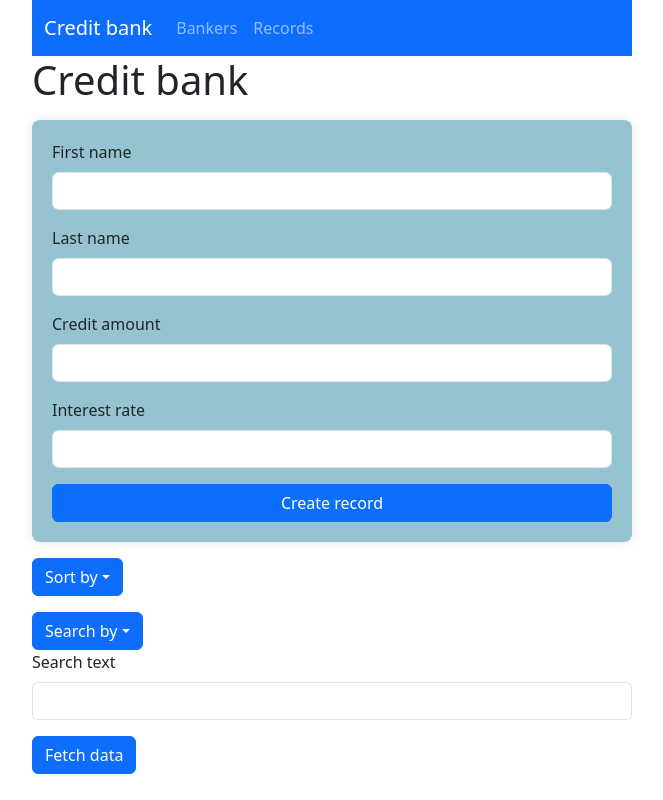
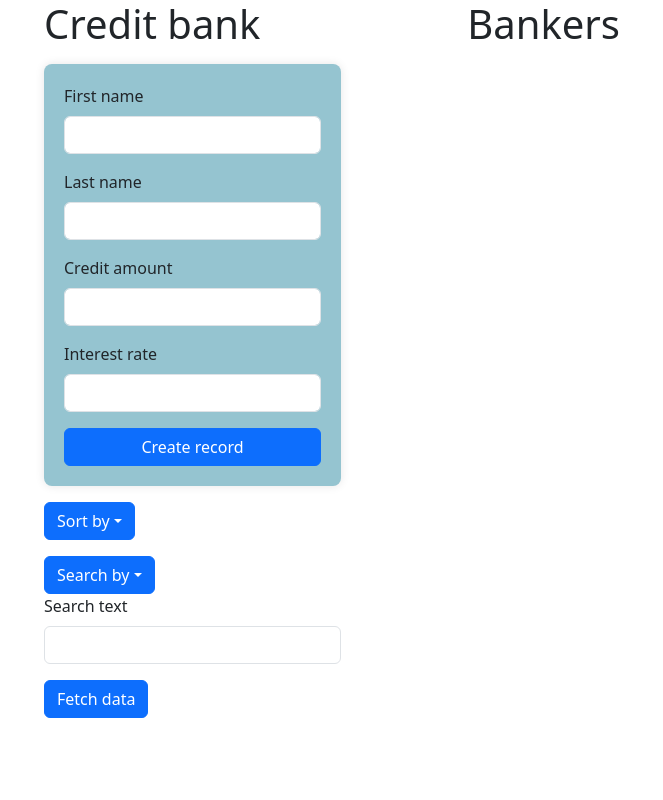
Before and after one commit to Evhesha/Credit-bank-CRUD-, a React (Create React App) app in the folder Client/: page / in a window 1280 px wide. Shown: the whole page, without its empty margins (308-971 px from the left). Built offline with nearby package versions, Linux system fonts and the light colour scheme.

Commit message:
Changed bankers and records components places

```diff
--- a/Client/package.json
+++ b/Client/package.json
@@ -11,6 +11,7 @@
     "react": "^19.0.0",
     "react-bootstrap": "^2.10.9",
     "react-dom": "^19.0.0",
+    "react-router-dom": "^7.3.0",
     "react-scripts": "5.0.1",
     "web-vitals": "^2.1.4"
   },
--- a/Client/src/App.css
+++ b/Client/src/App.css
@@ -1,6 +1,11 @@
-.App{
+.App {
   max-width: 600px;
-  margin: 0 auto; /* центрируем форму */
+  margin: 0 auto; /* Центрируем форму */
+}
+
+.container {
+  display: flex;
+  justify-content: space-between; /* Располагаем компоненты по краям */
 }
 
 .button-container {
--- a/Client/src/App.jsx
+++ b/Client/src/App.jsx
@@ -1,151 +1,14 @@
 import "./App.css";
-import Button from "react-bootstrap/Button";
-import DropdownButton from "react-bootstrap/DropdownButton";
-import Dropdown from "react-bootstrap/Dropdown";
-import Form from "react-bootstrap/Form";
-
-import { fetchData } from "./queries/fetchData";
-import { deleteData } from "./queries/deleteData";
-
-import { useState, useEffect } from "react";
-
-import FillForm from "./fillForm/fillForm";
-import ListGroup from "react-bootstrap/ListGroup";
-import UpdatePopUp from "./PopUps/UpdatePopUp";
-import NavBar from "./navbar/NavBar";
+import Records from "./records/Records";
+import Bankers from "./bankers/Bankers";
 
 function App() {
-  const [data, setData] = useState([]);
-  const [filteredData, setFilteredData] = useState([]);
-  const [sortType, setSortType] = useState("");
-  const [searchType, setSearchType] = useState("");
-  const [searchText, setSearchText] = useState("");
-
-  const handleFetch = () => {
-    fetchData()
-      .then((data) => {
-        setData(data);
-        setFilteredData(data);
-        console.log(data);
-      })
-      .catch((error) => console.error("Error:", error));
-  };
-
-  const handleDelete = (id) => {
-    // eslint-disable-next-line no-restricted-globals
-    if (confirm("Are you sure, that you want to delete the record?") === true) {
-      deleteData(id)
-        .then((result) => {
-          console.log(result);
-          const newData = data.filter((item) => item.creditRecordId !== id);
-          setData(newData);
-          setFilteredData(newData);
-        })
-        .catch((error) => console.error("Error:", error));
-    }
-  };
-
-  const handleSort = (sortKey) => {
-    setSortType(sortKey);
-    const sortedData = [...filteredData].sort((a, b) => {
-      if (sortKey === "firstName" || sortKey === "lastName") {
-        return a[sortKey].localeCompare(b[sortKey]);
-      } else {
-        return a[sortKey] - b[sortKey];
-      }
-    });
-    setFilteredData(sortedData);
-  };
-
-  const handleSearch = (sortKey) => {
-    setSearchType(sortKey);
-  };
-
-  const handleSearchTextChange = (text) => {
-    setSearchText(text);
-  };
-
-  useEffect(() => {
-    if (searchText && searchType) {
-      const searchedData = data.filter((item) =>
-        item[searchType]
-          .toString()
-          .toLowerCase()
-          .includes(searchText.toLowerCase())
-      );
-      setFilteredData(searchedData);
-    } else {
-      setFilteredData(data);
-    }
-  }, [searchText, searchType, data]);
-
   return (
     <div className="App">
-      <NavBar></NavBar>
-      <header className="App-header">
-        <h1>Credit bank</h1>
-        <p></p>
-        <FillForm></FillForm>
-        <p></p>
-        <DropdownButton
-          title="Sort by"
-          id="bg-nested-dropdown"
-          onSelect={handleSort}
-        >
-          <Dropdown.Item eventKey="firstName">first name</Dropdown.Item>
-          <Dropdown.Item eventKey="lastName">last name</Dropdown.Item>
-          <Dropdown.Item eventKey="creditAmount">credit amount</Dropdown.Item>
-          <Dropdown.Item eventKey="interestRate">interest rate</Dropdown.Item>
-        </DropdownButton>
-        {sortType}
-        <p></p>
-        <DropdownButton
-          title="Search by"
-          id="bg-nested-dropdown"
-          onSelect={handleSearch}
-        >
-          <Dropdown.Item eventKey="firstName">first name</Dropdown.Item>
-          <Dropdown.Item eventKey="lastName">last name</Dropdown.Item>
-          <Dropdown.Item eventKey="creditAmount">credit amount</Dropdown.Item>
-          <Dropdown.Item eventKey="interestRate">interest rate</Dropdown.Item>
-        </DropdownButton>
-        {searchType}
-        <Form.Group className="mb-3" controlId="formFirstName">
-          <Form.Label>Search text</Form.Label>
-          <Form.Control
-            type="text"
-            value={searchText}
-            onChange={(e) => handleSearchTextChange(e.target.value)}
-          />
-        </Form.Group>
-        <p></p>
-        <Button variant="primary" onClick={handleFetch}>
-          Fetch data
-        </Button>
-        <p></p>
-        <ListGroup>
-          {filteredData.map((el) => (
-            <ListGroup.Item key={el.creditRecordId}>
-              {el.firstName} {el.lastName} {el.creditAmount} {el.interestRate}
-              <div className="button-container">
-                <Button
-                  variant="danger"
-                  onClick={() => handleDelete(el.creditRecordId)}
-                >
-                  Delete
-                </Button>
-                <UpdatePopUp
-                  id={el.creditRecordId}
-                  fn={el.firstName}
-                  ln={el.lastName}
-                  ca={el.creditAmount}
-                  ir={el.interestRate}
-                ></UpdatePopUp>
-              </div>
-            </ListGroup.Item>
-          ))}
-        </ListGroup>
-      </header>
+      <div className="container">
+        <Records />
+        <Bankers />
+      </div>
     </div>
   );
 }
--- a/Client/src/bankers/Bankers.jsx
+++ b/Client/src/bankers/Bankers.jsx
@@ -0,0 +1,11 @@
+
+
+function Bankers(){
+
+    return<>
+        <h1>Bankers</h1>
+
+    </>
+}
+
+export default Bankers
--- a/Client/src/navbar/NavBar.jsx
+++ /dev/null
@@ -1,20 +0,0 @@
-import Container from 'react-bootstrap/Container';
-import Nav from 'react-bootstrap/Nav';
-import Navbar from 'react-bootstrap/Navbar';
-
-function NavBar(){
-
-    return <>
-    <Navbar bg="primary" data-bs-theme="dark">
-        <Container>
-          <Navbar.Brand href="#home">Credit bank</Navbar.Brand>
-          <Nav className="me-auto">
-            <Nav.Link href="#home">Bankers</Nav.Link>
-            <Nav.Link href="#features">Records</Nav.Link>
-          </Nav>
-        </Container>
-      </Navbar>
-    </>
-}
-
-export default NavBar
--- /dev/null
+++ b/Client/src/records/Records.jsx
@@ -0,0 +1,148 @@
+import Button from "react-bootstrap/Button";
+import DropdownButton from "react-bootstrap/DropdownButton";
+import Dropdown from "react-bootstrap/Dropdown";
+import Form from "react-bootstrap/Form";
+
+import { fetchData } from "../queries/fetchData";
+import { deleteData } from "../queries/deleteData";
+import { useState, useEffect } from "react";
+
+import FillForm from "../fillForm/fillForm";
+import ListGroup from "react-bootstrap/ListGroup";
+import UpdatePopUp from "../PopUps/UpdatePopUp";
+
+function Records(){
+
+  const [data, setData] = useState([]);
+  const [filteredData, setFilteredData] = useState([]);
+  const [sortType, setSortType] = useState("");
+  const [searchType, setSearchType] = useState("");
+  const [searchText, setSearchText] = useState("");
+
+  const handleFetch = () => {
+    fetchData()
+      .then((data) => {
+        setData(data);
+        setFilteredData(data);
+        console.log(data);
+      })
+      .catch((error) => console.error("Error:", error));
+  };
+
+  const handleDelete = (id) => {
+    // eslint-disable-next-line no-restricted-globals
+    if (confirm("Are you sure, that you want to delete the record?") === true) {
+      deleteData(id)
+        .then((result) => {
+          console.log(result);
+          const newData = data.filter((item) => item.creditRecordId !== id);
+          setData(newData);
+          setFilteredData(newData);
+        })
+        .catch((error) => console.error("Error:", error));
+    }
+  };
+
+  const handleSort = (sortKey) => {
+    setSortType(sortKey);
+    const sortedData = [...filteredData].sort((a, b) => {
+      if (sortKey === "firstName" || sortKey === "lastName") {
+        return a[sortKey].localeCompare(b[sortKey]);
+      } else {
+        return a[sortKey] - b[sortKey];
+      }
+    });
+    setFilteredData(sortedData);
+  };
+
+  const handleSearch = (sortKey) => {
+    setSearchType(sortKey);
+  };
+
+  const handleSearchTextChange = (text) => {
+    setSearchText(text);
+  };
+
+  useEffect(() => {
+    if (searchText && searchType) {
+      const searchedData = data.filter((item) =>
+        item[searchType]
+          .toString()
+          .toLowerCase()
+          .includes(searchText.toLowerCase())
+      );
+      setFilteredData(searchedData);
+    } else {
+      setFilteredData(data);
+    }
+  }, [searchText, searchType, data]);
+
+    return<>
+     <header className="App-header">
+        <h1>Credit bank</h1>
+        <p></p>
+        <FillForm></FillForm>
+        <p></p>
+        <DropdownButton
+          title="Sort by"
+          id="bg-nested-dropdown"
+          onSelect={handleSort}
+        >
+          <Dropdown.Item eventKey="firstName">first name</Dropdown.Item>
+          <Dropdown.Item eventKey="lastName">last name</Dropdown.Item>
+          <Dropdown.Item eventKey="creditAmount">credit amount</Dropdown.Item>
+          <Dropdown.Item eventKey="interestRate">interest rate</Dropdown.Item>
+        </DropdownButton>
+        {sortType}
+        <p></p>
+        <DropdownButton
+          title="Search by"
+          id="bg-nested-dropdown"
+          onSelect={handleSearch}
+        >
+          <Dropdown.Item eventKey="firstName">first name</Dropdown.Item>
+          <Dropdown.Item eventKey="lastName">last name</Dropdown.Item>
+          <Dropdown.Item eventKey="creditAmount">credit amount</Dropdown.Item>
+          <Dropdown.Item eventKey="interestRate">interest rate</Dropdown.Item>
+        </DropdownButton>
+        {searchType}
+        <Form.Group className="mb-3" controlId="formFirstName">
+          <Form.Label>Search text</Form.Label>
+          <Form.Control
+            type="text"
+            value={searchText}
+            onChange={(e) => handleSearchTextChange(e.target.value)}
+          />
+        </Form.Group>
+        <p></p>
+        <Button variant="primary" onClick={handleFetch}>
+          Fetch data
+        </Button>
+        <p></p>
+        <ListGroup>
+          {filteredData.map((el) => (
+            <ListGroup.Item key={el.creditRecordId}>
+              {el.firstName} {el.lastName} {el.creditAmount} {el.interestRate}
+              <div className="button-container">
+                <Button
+                  variant="danger"
+                  onClick={() => handleDelete(el.creditRecordId)}
+                >
+                  Delete
+                </Button>
+                <UpdatePopUp
+                  id={el.creditRecordId}
+                  fn={el.firstName}
+                  ln={el.lastName}
+                  ca={el.creditAmount}
+                  ir={el.interestRate}
+                ></UpdatePopUp>
+              </div>
+            </ListGroup.Item>
+          ))}
+        </ListGroup>
+      </header>
+    </>
+}
+
+export default Records;
```
Also changed, not shown: 1 other file (tests, documents, lock files or other folders).
